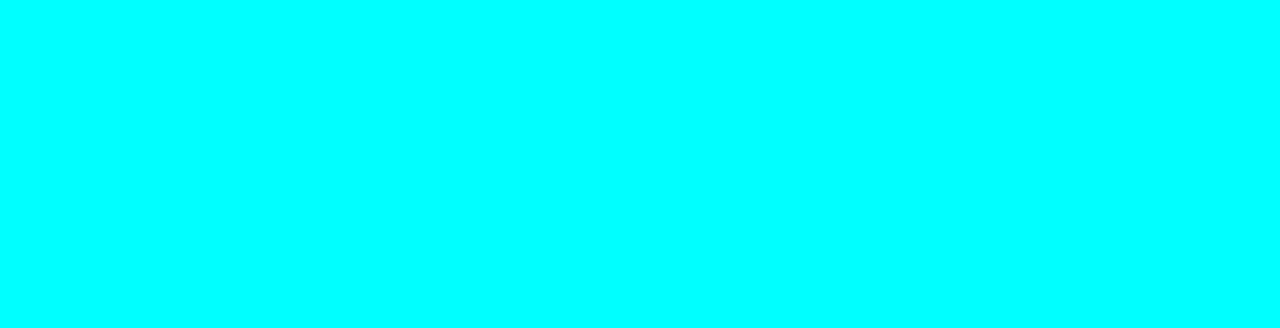
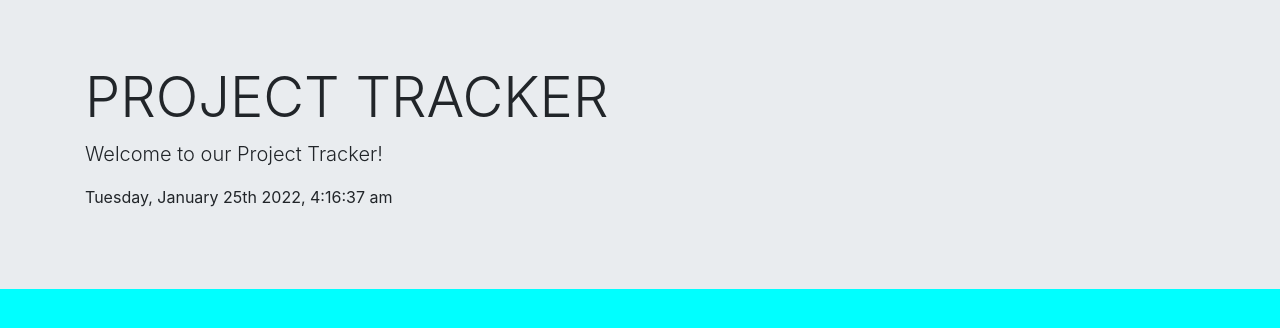
Before and after one commit to lindseychoi/project-tracker, a plain HTML site: page index.html in a window 1280 px wide. Drawn offline with nearby package versions, Linux system fonts and the light colour scheme.

Commit message:
added header and timer with current date and time on a setInterval

```diff
--- a/index.html
+++ b/index.html
@@ -7,13 +7,24 @@
     <link rel="stylesheet" href="https://cdnjs.cloudflare.com/ajax/libs/twitter-bootstrap/4.5.0/css/bootstrap.min.css">
     <link rel="stylesheet" href="https://code.jquery.com/ui/1.12.1/themes/base/jquery-ui.css"/>
     <link rel="stylesheet" href="./style.css">
-    <title>Document</title>
+    <script type="text/javascript" src="https://cdnjs.cloudflare.com/ajax/libs/moment.js/2.27.0/moment.min.js"
+    ></script>
+    <title>Project Tracker</title>
 </head>
 
+<body>
+<header>
+    <div class="jumbotron jumbotron-fluid">
+        <div class="container">
+          <h1 class="display-4">PROJECT TRACKER</h1>
+          <p class="lead">Welcome to our Project Tracker!</p>
+          <p> <span id="datetime"></span> </p>
+        </div>
+      </div>
 
-<body>
-
+</header>
 </body>
 <script src="https://code.jquery.com/jquery-1.12.4.js"></script>
 <script src="https://code.jquery.com/ui/1.12.1/jquery-ui.js"></script>
+<script src="./script.js"></script>
 </html>
--- a/script.js
+++ b/script.js
@@ -1 +1,14 @@
 // pseudo code
+var datetime = null,
+        date = null;
+
+var update = function () {
+    date = moment(new Date())
+    datetime.html(date.format('dddd, MMMM Do YYYY, h:mm:ss a'));
+};
+
+$(document).ready(function(){
+    datetime = $('#datetime')
+    update();
+    setInterval(update, 1000);
+});
```
